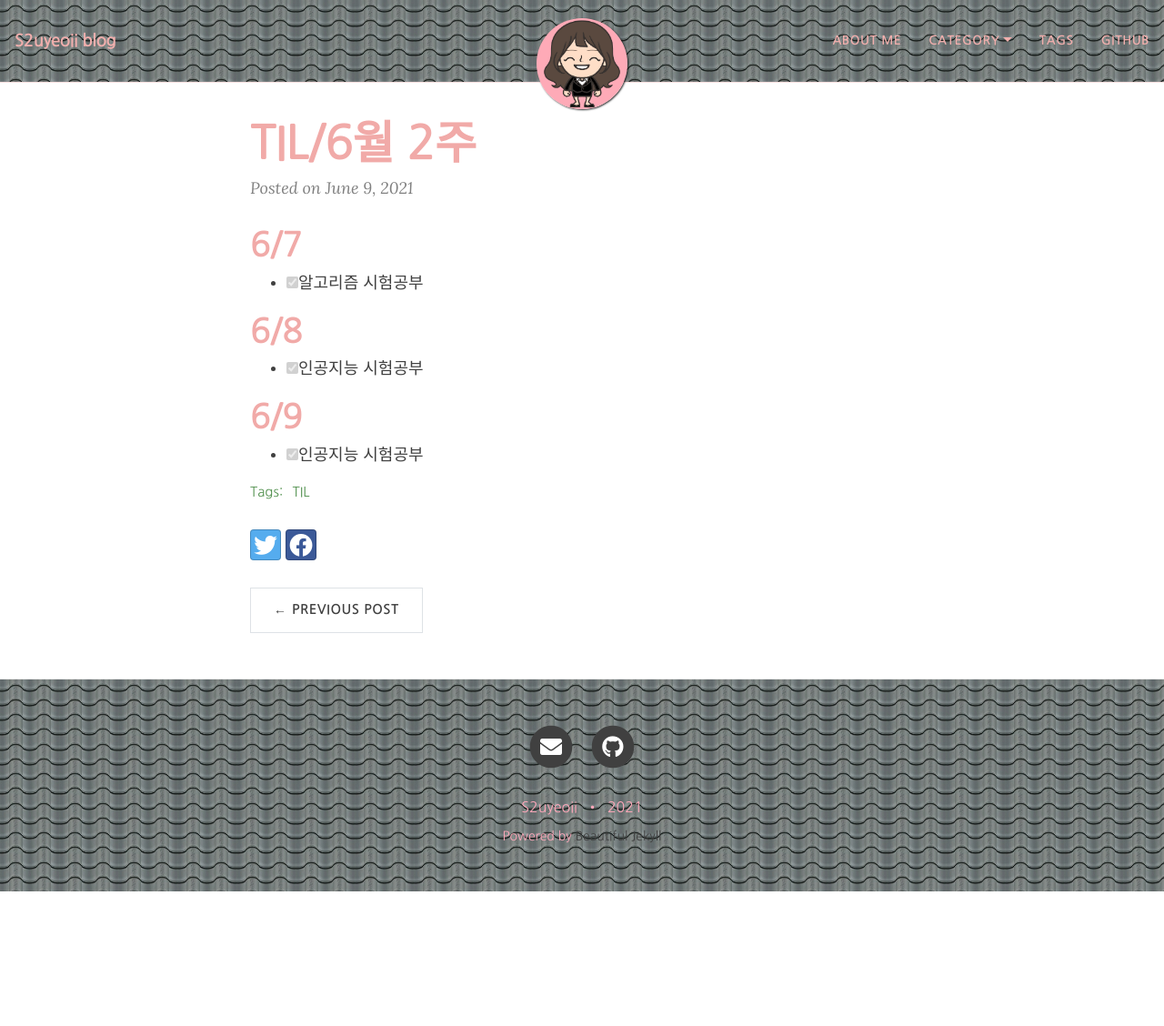
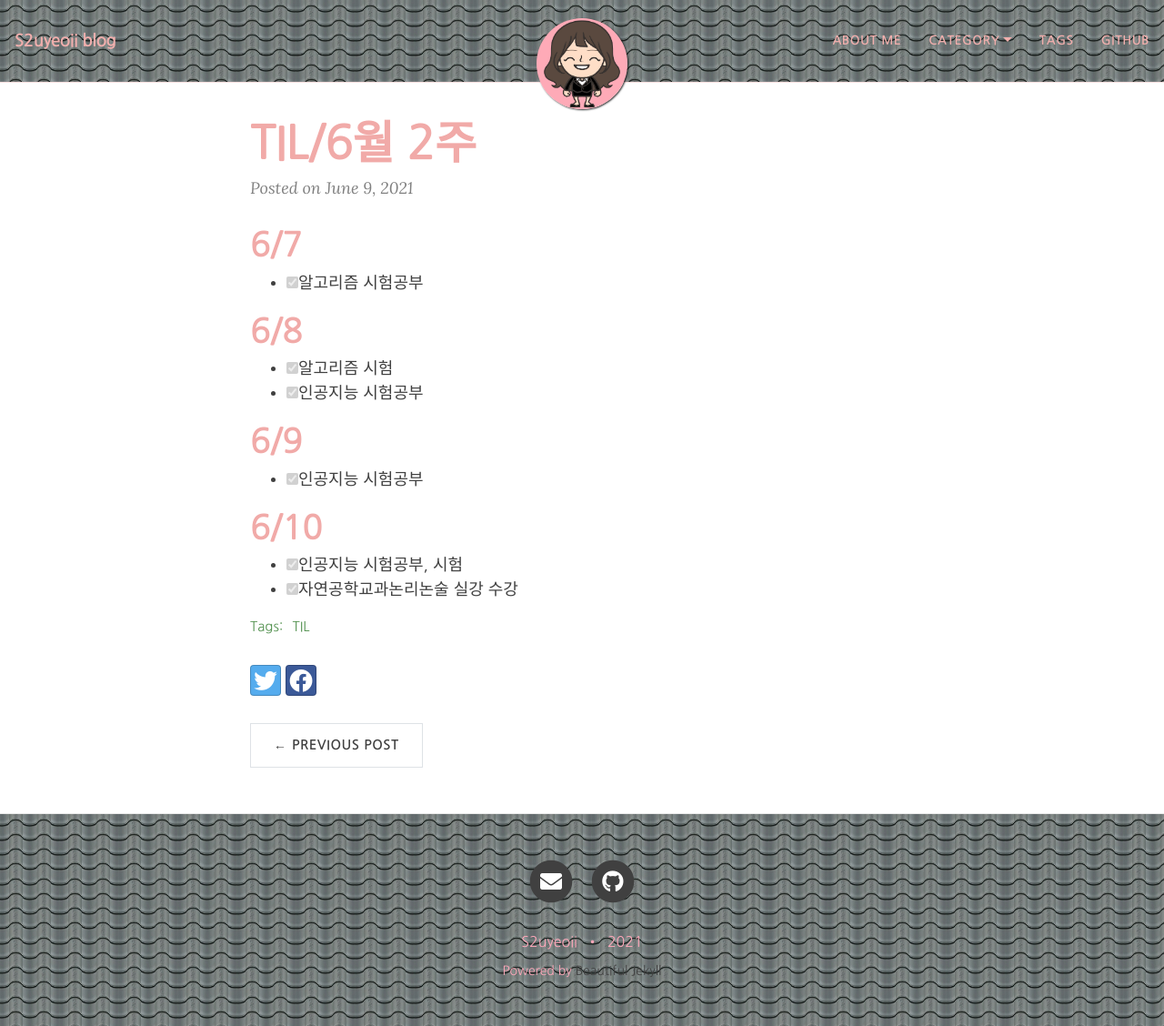
Before and after one commit to yeoneed/yeoneed.github.io, a Jekyll site: the page built from _posts/2021-06-09-TIL-6월2주.md, in a window 1280 px wide and 1128 px high. Shown: the whole window at 91% size. Built offline with Jekyll 4.4.1, drawn with Linux system fonts in a browser that asks for light colours; nearby versions of some CDN libraries; some web fonts are replaced.

Commit message:
Update 2021-06-09-TIL-6월2주.md

```diff
--- a/_posts/2021-06-09-TIL-6월2주.md
+++ b/_posts/2021-06-09-TIL-6월2주.md
@@ -12,7 +12,12 @@ category: [TIL]
 - [x] 알고리즘 시험공부
 
 # 6/8
+- [x] 알고리즘 시험
 - [x] 인공지능 시험공부
 
 # 6/9
 - [x] 인공지능 시험공부
+
+# 6/10
+- [x] 인공지능 시험공부, 시험
+- [x] 자연공학교과논리논술 실강 수강
```
